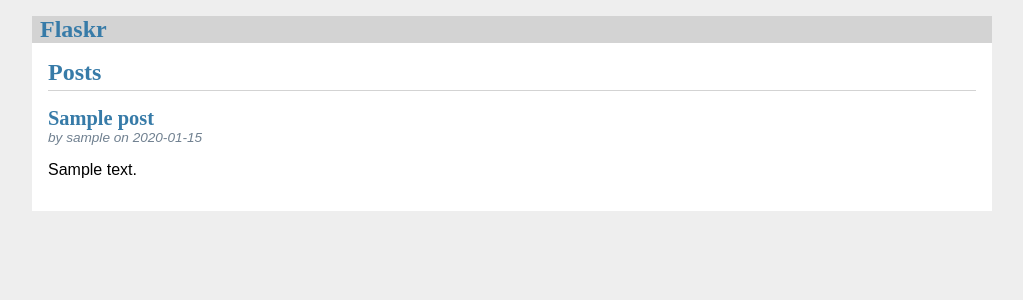
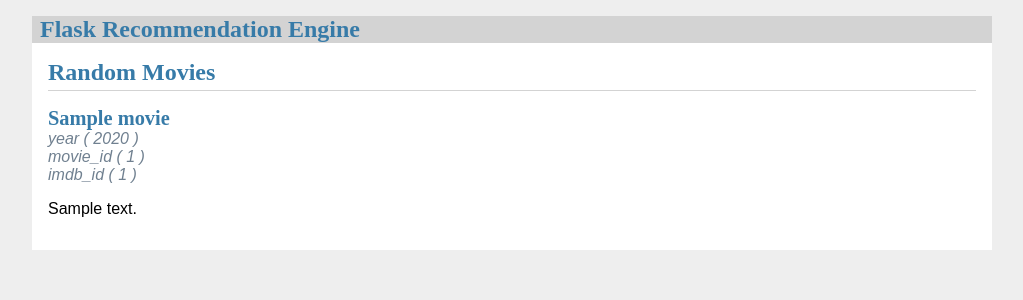
Before and after one commit to jentron/FlaskRecommender, a Flask app: template templates/index.html in a window 1280 px wide. Shown: the top 300 px of the page, without its empty margins (128-1151 px from the left). Run offline with Flask 2, Linux system fonts and the light colour scheme; the template is opened without the code that fills it: most values are stand-ins (such as "Sample title", 1, 10 or a date in 2020).

Commit message:
It now displays 10 random movies at startup

```diff
--- a/app/templates/base.html
+++ b/app/templates/base.html
@@ -2,7 +2,7 @@
 <title>{% block title %}{% endblock %} - Flaskr</title>
 <link rel="stylesheet" href="{{ url_for('static', filename='style.css') }}">
 <nav>
-  <h1>Flaskr</h1>
+  <h1>Flask Recommendation Engine</h1>
 </nav>
 <section class="content">
   <header>
--- a/app/templates/main/index.html
+++ b/app/templates/main/index.html
@@ -1,25 +1,24 @@
 {% extends 'base.html' %}
 
 {% block header %}
-  <h1>{% block title %}Posts{% endblock %}</h1>
+  <h1>{% block title %}Random Movies{% endblock %}</h1>
   {% if g.user %}
     <a class="action" href="{{ url_for('blog.create') }}">New</a>
   {% endif %}
 {% endblock %}
 
 {% block content %}
-  {% for post in posts %}
+  {% for movie in movies %}
     <article class="post">
       <header>
         <div>
-          <h1>{{ post['title'] }}</h1>
-          <div class="about">by {{ post['username'] }} on {{ post['created'].strftime('%Y-%m-%d') }}</div>
+          <h1>{{ movie['title'] }}</h1>
         </div>
-        {% if g.user['user_id'] == post['user_id'] %}
-          <a class="action" href="{{ url_for('blog.update', id=post['post_id']) }}">Edit</a>
-        {% endif %}
       </header>
-      <p class="body">{{ post['body'] }}</p>
+      <div class="about">year     ( {{ movie['year'] }} )</div>
+      <div class="about">movie_id ( {{ movie['movie_id'] }} )</div>
+      <div class="about">imdb_id  ( {{ movie['imdb_id'] }} )</div>
+      <p class="body">{{ movie['description'] }}</p>
     </article>
     {% if not loop.last %}
       <hr>
```
